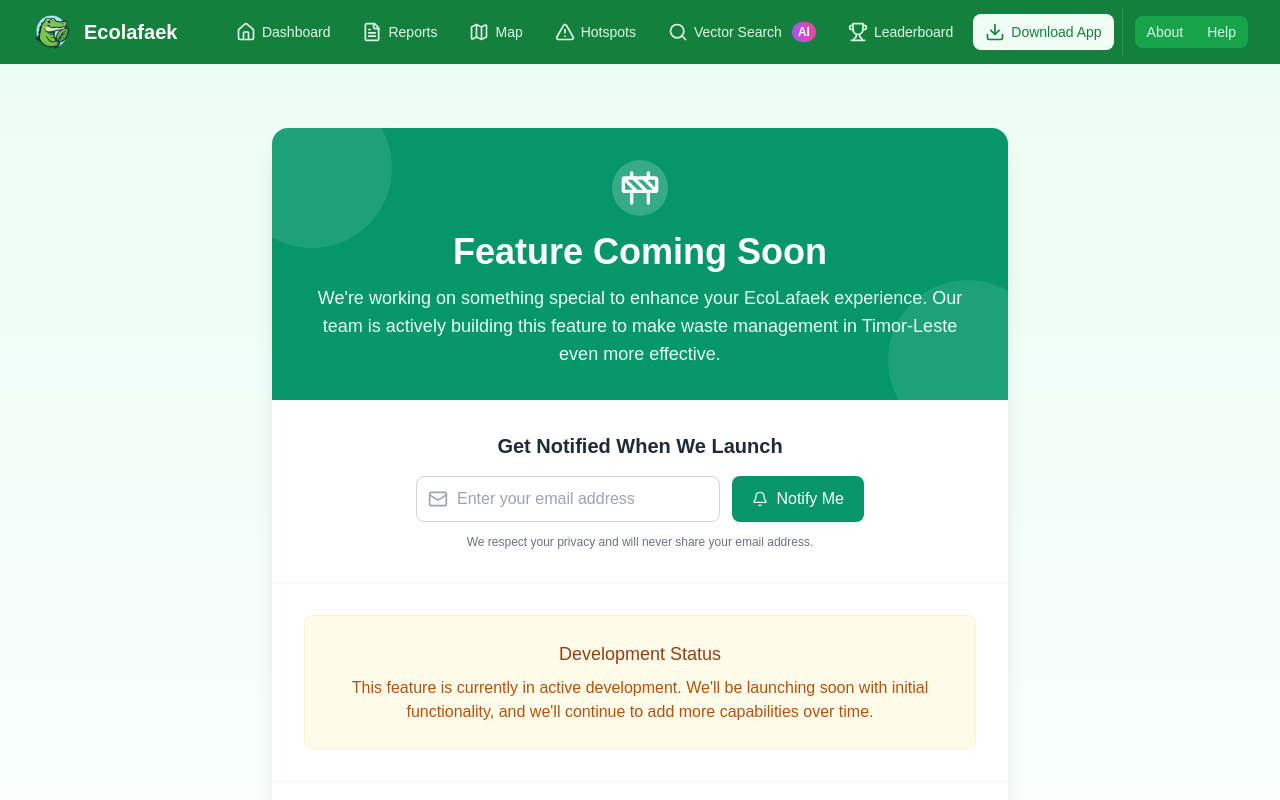
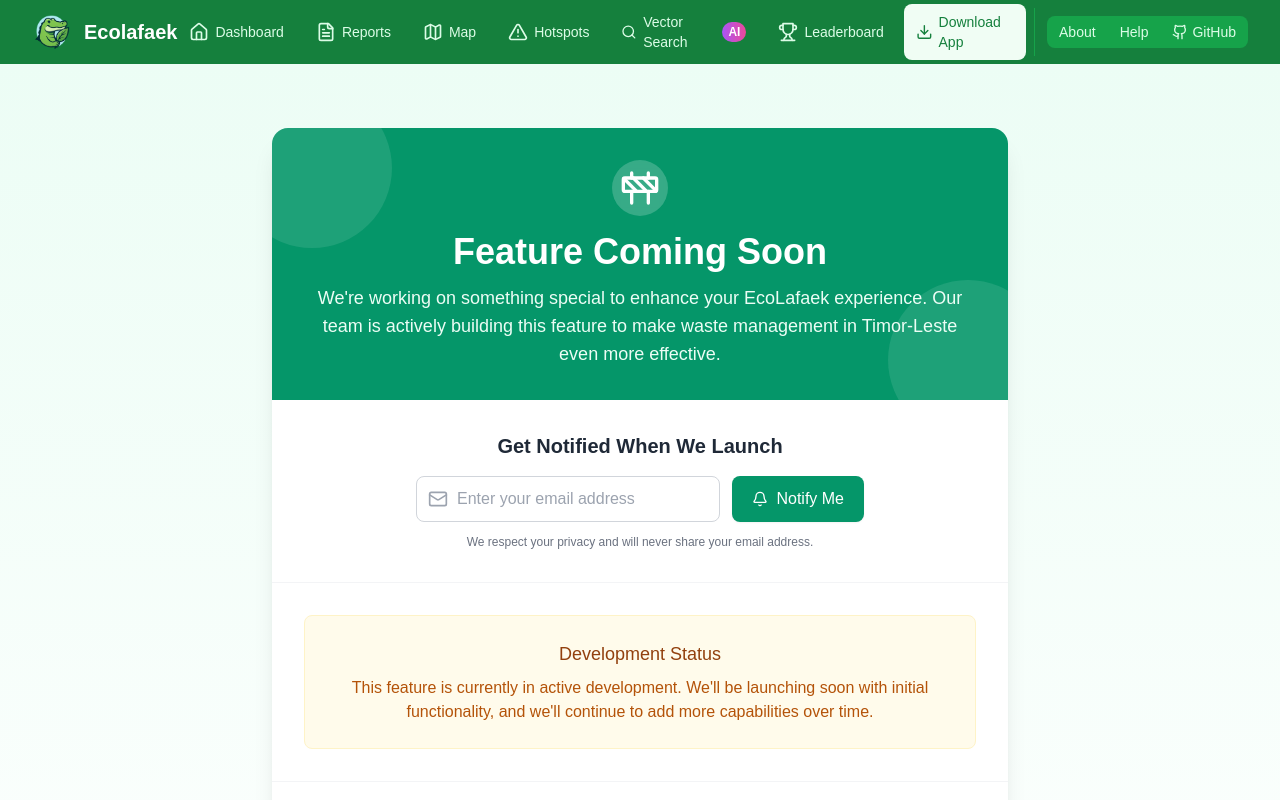
Before and after one commit to ajitonelsonn/EcoLafaek, a Next.js app in the folder ecolafaek_public_dahboard/: page /uc in a window 1280 px wide. Shown: the top 800 px of the page. Built offline with nearby package versions, Linux system fonts and the light colour scheme.

Commit message:
Add github repo

```diff
--- a/ecolafaek_public_dahboard/components/Layout.js
+++ b/ecolafaek_public_dahboard/components/Layout.js
@@ -15,6 +15,7 @@
   Trophy,
   Download,
   Search,
+  Github,
 } from "lucide-react";
 
 export default function Layout({ children }) {
@@ -190,6 +191,15 @@
                   >
                     Help
                   </Link>
+                  <Link
+                    href="https://github.com/ajitonelsonn/EcoLafaek"
+                    target="_blank"
+                    rel="noopener noreferrer"
+                    className="flex items-center gap-1 px-3 py-1.5 text-sm font-medium hover:underline"
+                  >
+                    <Github className="w-4 h-4" />
+                    GitHub
+                  </Link>
                 </div>
               </div>
             </div>
@@ -265,6 +275,16 @@
                     >
                       <Sun className="w-5 h-5" />
                       Help
+                    </Link>
+                    <Link
+                      href="https://github.com/ajitonelsonn/EcoLafaek"
+                      target="_blank"
+                      rel="noopener noreferrer"
+                      className="flex items-center gap-3 px-3 py-2 rounded-lg text-base font-medium text-gray-700 hover:bg-gray-50"
+                      onClick={() => setIsMobileMenuOpen(false)}
+                    >
+                      <Github className="w-5 h-5" />
+                      GitHub
                     </Link>
                   </div>
                 </div>
```
